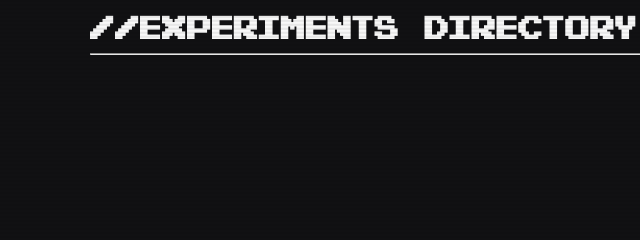
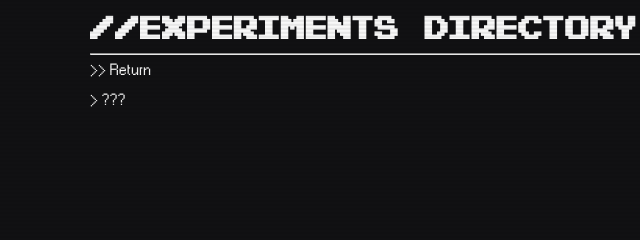
Before and after one commit to narlyx/narlyx.dev, a website: page src/experiments/index.html in a window 1280 px wide. Shown: the top 240 px of the page, 38-678 px from the left. Drawn offline with Linux system fonts and the light colour scheme.

Commit message:
Feat: Rearanged pages

```diff
--- a/src/experiments/index.html
+++ b/src/experiments/index.html
@@ -14,9 +14,20 @@
         <div id="overlay"></div>
 
         <div id="main">
-            <h1>//EXPERIMENTS DIRECTORY</h1>
+            <h1 class="flicker2">//EXPERIMENTS DIRECTORY</h1>
             <hr>
+            <a class="flicker3"
+                href="../"
+                >>> Return</a
+            >
+            <br />
+            <br />
             <div id="experiments-container">
+                <a
+                    href="../questionmark/"
+                    >> ???</a
+                >
+                <br />
             </div>
         </div>
 
```
Also changed, not shown: src/index.html (+0 -2 lines).
